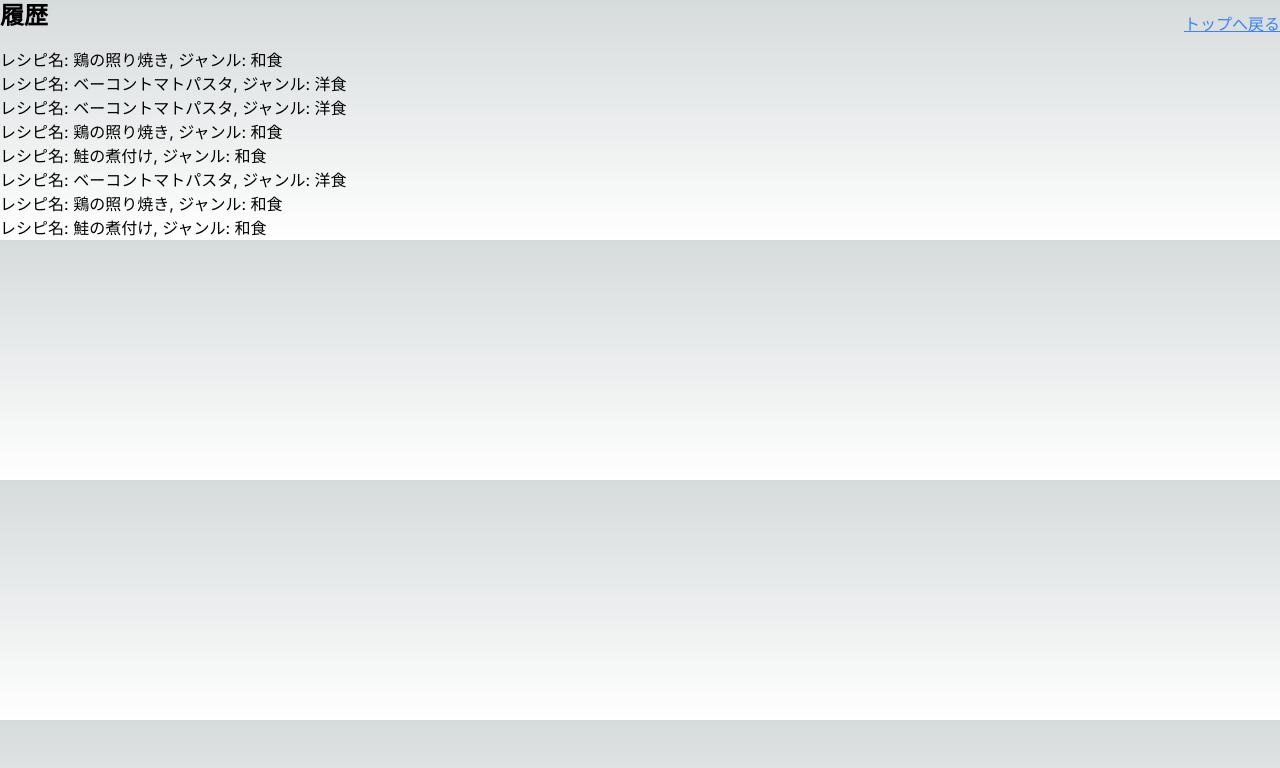
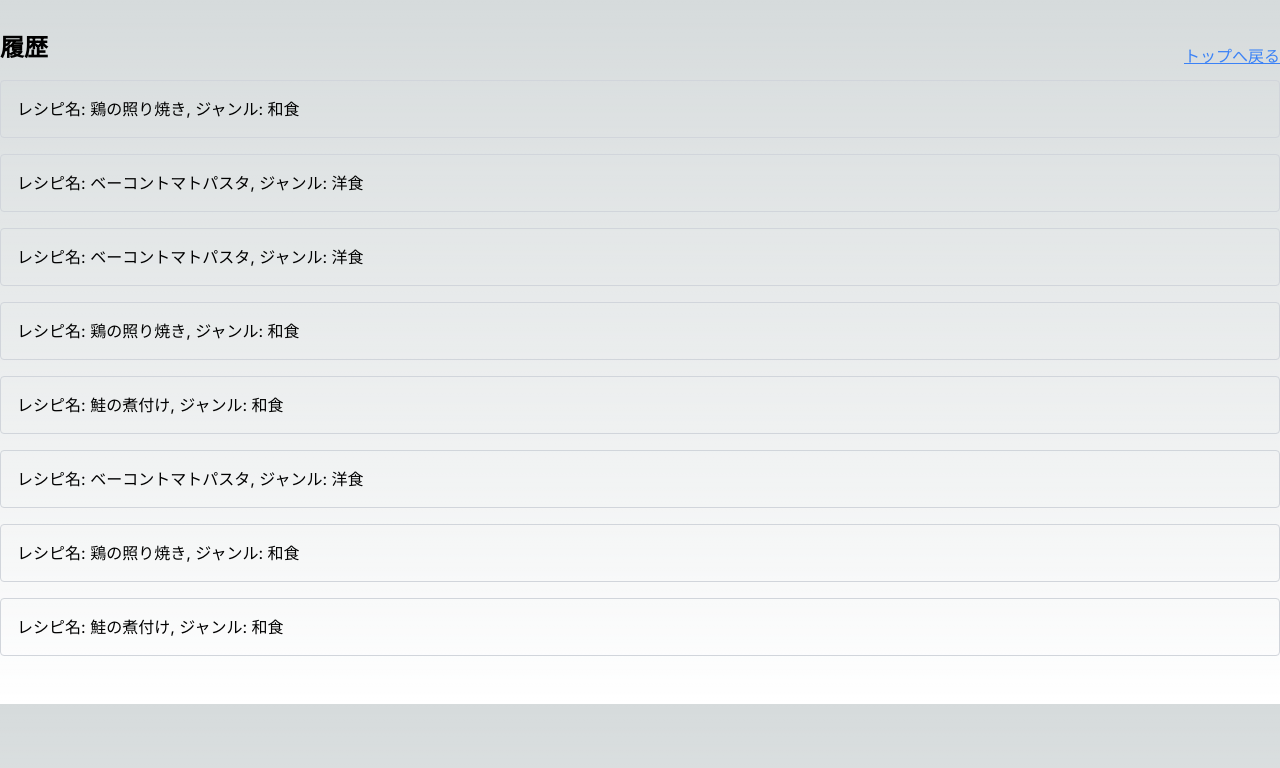
Before and after one commit to toshiki-anraku/kondate, a Next.js app: page /history in a window 1280 px wide. Shown: the top 768 px of the page. Built offline with nearby package versions, Linux system fonts and the light colour scheme.

Commit message:
履歴ページのレイアウト修正

```diff
--- a/src/app/history/page.tsx
+++ b/src/app/history/page.tsx
@@ -24,7 +24,7 @@ export default function History() {
   }, []);
 
   return (
-    <div>
+    <div className="container mx-auto py-8">
       <div className="flex justify-between items-center">
         <h1 className="text-2xl font-bold mb-4">履歴</h1>
         <Link href="/" passHref legacyBehavior>
@@ -33,9 +33,9 @@ export default function History() {
       </div>
       <ul>
         {historyData.map((item, index) => (
-          <li key={index}>
+          <li key={index} className="mb-4">
             <Link href={`${index}`} passHref legacyBehavior>
-              <a>
+              <a className="block p-4 border border-gray-300 rounded hover:bg-gray-100">
                 レシピ名: {item.response.recipeName}, ジャンル:{" "}
                 {item.request.genre}
               </a>
```
